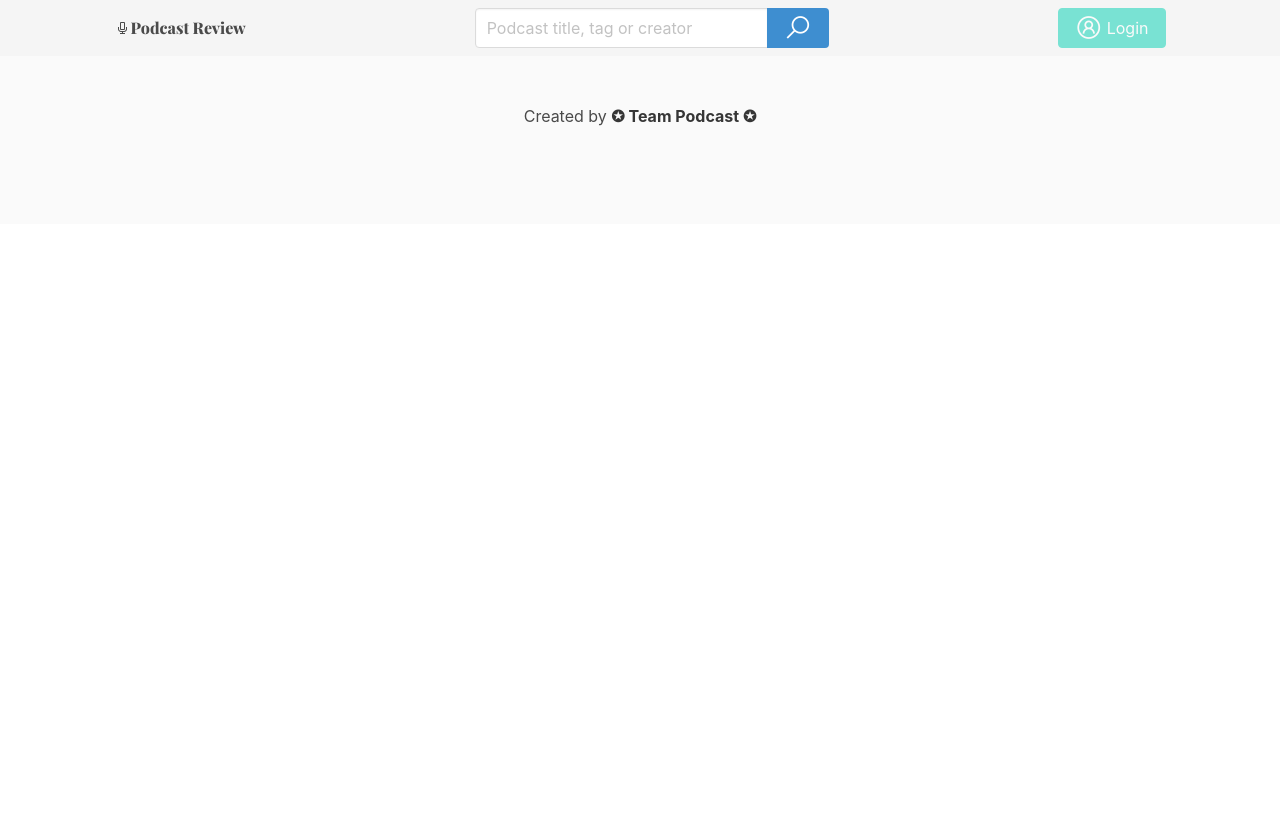
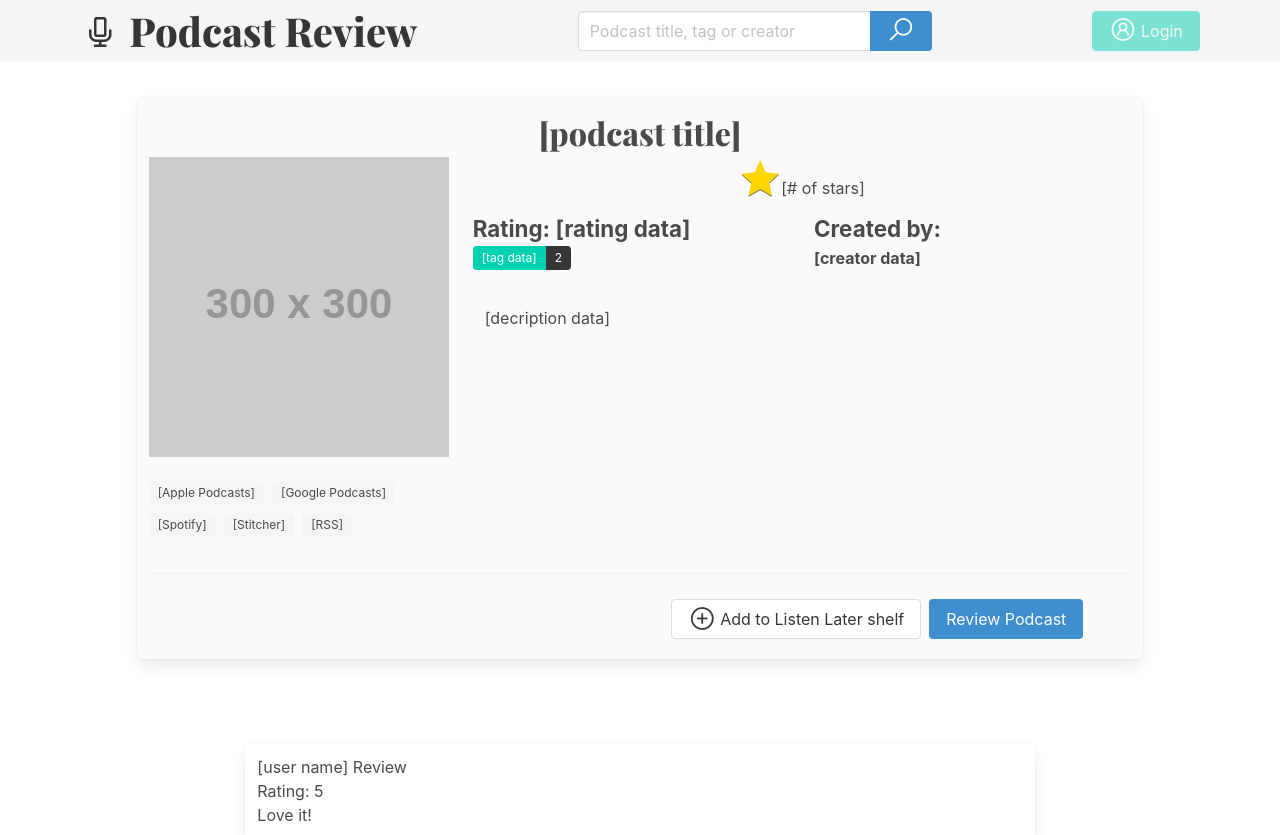
Before and after one commit to dapierce/podcastreview, an Angular app in the folder podcastreview-frontend/: page / in a window 1280 px wide. Shown: the top 835 px of the page. Before the commit the page ends 800 px from the top, so only its background shows below. Built offline with nearby package versions, Linux system fonts and the light colour scheme.

Commit message:
Added HTML, styling to Podcast Details component. - Currently have Review List in it, but we may want to seperate that into its own component in future. - Additional CSS fixes to Header.

```diff
--- a/podcastreview-frontend/src/app/app.component.html
+++ b/podcastreview-frontend/src/app/app.component.html
@@ -1,3 +1,4 @@
 <app-header></app-header>
+<app-podcast-details></app-podcast-details>
 <router-outlet></router-outlet>
 <app-footer></app-footer>
--- a/podcastreview-frontend/src/app/components/header/header.component.css
+++ b/podcastreview-frontend/src/app/components/header/header.component.css
@@ -1,11 +1,6 @@
 .navbar {
   display: block;
   justify-content: space-between;
-}
-
-button .las {
-  font-size: 28px !important;
-  margin-top: -1px;
 }
 
 #login .las {
--- a/podcastreview-frontend/src/app/components/header/header.component.html
+++ b/podcastreview-frontend/src/app/components/header/header.component.html
@@ -2,8 +2,9 @@
   <div class="level">
     <div class="level-item">
       <a class="navbar-item">
-        <h1>
-          <i class="las la-microphone" aria-hidden="true"></i>Podcast Review
+        <h1 class="title is-size-2">
+          <i class="las la-microphone" aria-hidden="true"></i>
+          Podcast Review
         </h1>
       </a>
     </div>
--- a/podcastreview-frontend/src/app/components/podcast-details/podcast-details.component.css
+++ b/podcastreview-frontend/src/app/components/podcast-details/podcast-details.component.css
@@ -0,0 +1,33 @@
+.la-plus-circle {
+  margin-right: 4px;
+}
+
+.la-star,
+.la-star-half {
+  color: gold;
+  font-size: 42px;
+  text-shadow: 0 1px 0 #666;
+}
+.info-heading {
+  font-size: 1.4em;
+  font-weight: 700;
+}
+
+#creator,
+#rating {
+  font-weight: 700;
+}
+.center-in-col {
+  justify-content: center;
+}
+.podcast_details__img_col img {
+  align-self: center;
+  max-width: 300px;
+}
+.podcast_details__img_col .tags {
+  max-width: 300px;
+}
+.podcast_details__desc_col,
+.podcast_details__review_buttons {
+  padding-top: 0;
+}
--- a/podcastreview-frontend/src/app/components/podcast-details/podcast-details.component.html
+++ b/podcastreview-frontend/src/app/components/podcast-details/podcast-details.component.html
@@ -1 +1,93 @@
-<p>podcast-details works!</p>
+<!-- Podcast Details -->
+
+<section id="pod-details" class="section">
+  <div class="columns">
+    <div class="column box is-info is-10 is-offset-1 has-background-white-bis">
+      <h2 class="is-size-3 has-text-centered">[podcast title]</h2>
+      <div class="columns">
+        <div
+          class="column is-narrow is-flex center-in-col podcast_details__img_col"
+        >
+          <div class="levels">
+            <figure class="level image is-300x300">
+              <img
+                src="https://via.placeholder.com/300"
+                alt="Cover artwork of [podcast title]"
+              />
+            </figure>
+            <div class="tags">
+              <span class="tag">
+                [Apple Podcasts]
+              </span>
+              <span class="tag">
+                [Google Podcasts]
+              </span>
+              <span class="tag">
+                [Spotify]
+              </span>
+              <span class="tag">
+                [Stitcher]
+              </span>
+              <span class="tag">
+                [RSS]
+              </span>
+            </div>
+          </div>
+        </div>
+        <div class="column">
+          <div class="column is-flex center-in-col podcast_details__desc_col">
+            <p id="stars">
+              <i class="las la-star" aria-hidden="true"></i>[# of stars]
+            </p>
+          </div>
+          <div class="columns is-mobile">
+            <div class="column">
+              <p id="rating" class="info-heading">Rating: [rating data]</p>
+              <div class="field is-grouped is-grouped-multiline">
+                <div class="control">
+                  <div class="tags has-addons">
+                    <span class="tag is-primary">[tag data]</span>
+                    <span class="tag is-dark">2</span>
+                  </div>
+                </div>
+              </div>
+            </div>
+            <div class="column">
+              <div id="creator">
+                <p class="info-heading">Created by:</p>
+                <p>[creator data]</p>
+              </div>
+            </div>
+          </div>
+          <div class="column">
+            <p id="description">
+              [decription data]
+            </p>
+          </div>
+        </div>
+      </div>
+      <hr />
+      <div class="section podcast_details__review_buttons">
+        <div class="buttons is-pulled-right">
+          <button id="review" class="button">
+            <i class="las la-plus-circle"></i> Add to Listen Later shelf
+          </button>
+          <button id="review" class="button is-info">
+            Review Podcast
+          </button>
+        </div>
+      </div>
+    </div>
+  </div>
+</section>
+
+<!-- Review List -->
+
+<section id="reviews" class="section">
+  <!-- Review entry -->
+  <div id="review" class="column box is-8 is-offset-2">
+    <p>[user name] Review</p>
+    <p>Rating: 5</p>
+    <p>Love it!</p>
+  </div>
+</section>
--- a/podcastreview-frontend/src/styles.css
+++ b/podcastreview-frontend/src/styles.css
@@ -5,11 +5,20 @@
   --font-body: "Lato", sans-serif;
 }
 
-h1 {
-  font-size: 2.5em;
+h1,
+h2,
+h3,
+h4,
+h5,
+h6 {
   font-family: var(--font-title);
 }
 
 body {
   font-family: var(--font-body);
 }
+
+button .las {
+  font-size: 28px !important;
+  margin-top: -1px;
+}
```
Also changed, not shown: podcastreview-frontend/src/app/app.module.ts (+12 -15 lines).
